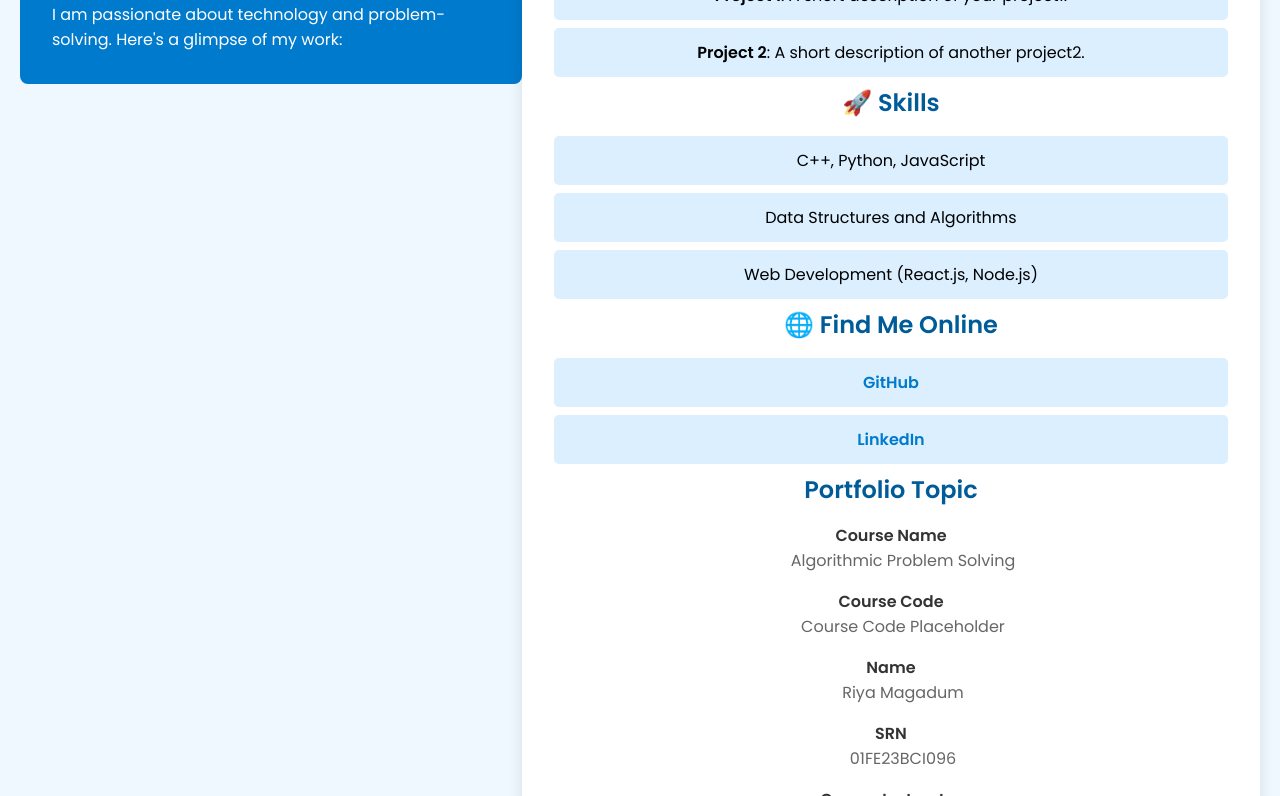
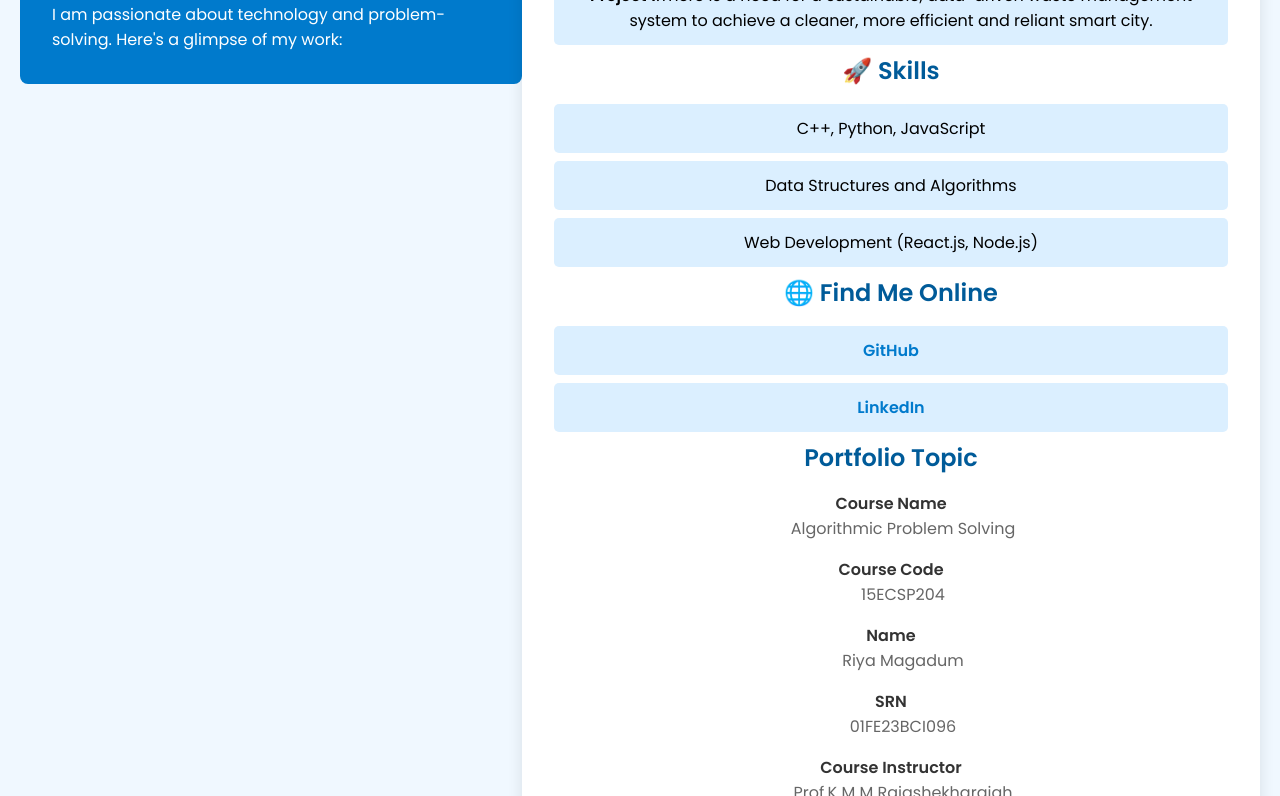
Before and after one commit to 01fe23bci096/DAA_course_project1.github.io, a plain HTML site: page index.html in a window 1280 px wide. Shown: the part 162-958 px from the top of the page. Drawn offline with Linux system fonts and the light colour scheme.

Commit message:
Update index.html

```diff
--- a/index.html
+++ b/index.html
@@ -16,8 +16,8 @@
     <section>
         <h2>🛠️ Projects</h2>
         <ul>
-            <li><strong>Project 1</strong>: A short description of your project1.</li>
-            <li><strong>Project 2</strong>: A short description of another project2.</li>
+            <li><strong>Project 1</strong>:There is a need for a sustainable, data-driven waste management system to achieve  a cleaner, more efficient and reliant smart city.</li>
+
         </ul>
 
         <h2>🚀 Skills</h2>
@@ -39,7 +39,7 @@
             <dd>Algorithmic Problem Solving</dd>
 
             <dt>Course Code</dt>
-            <dd>Course Code Placeholder</dd>
+            <dd>15ECSP204</dd>
 
             <dt>Name</dt>
             <dd>Riya Magadum</dd>
```
